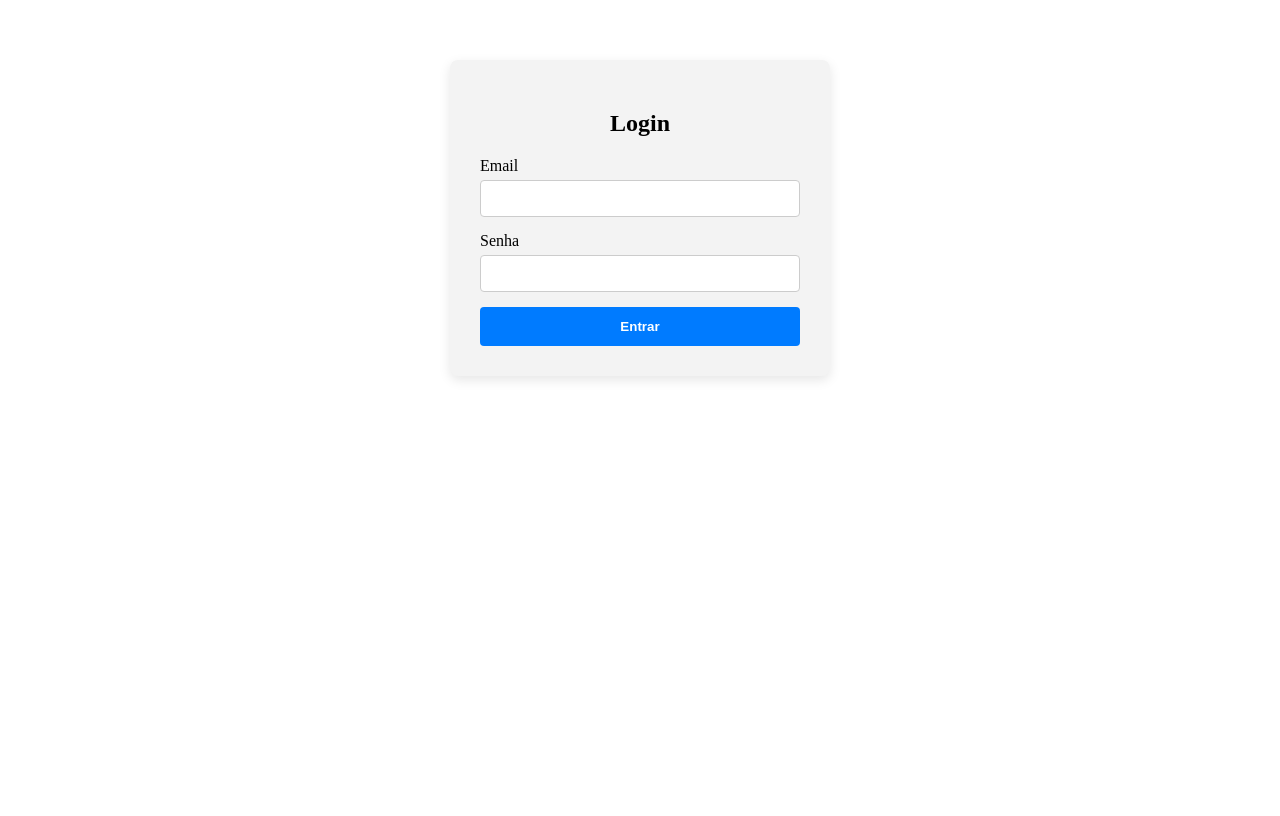
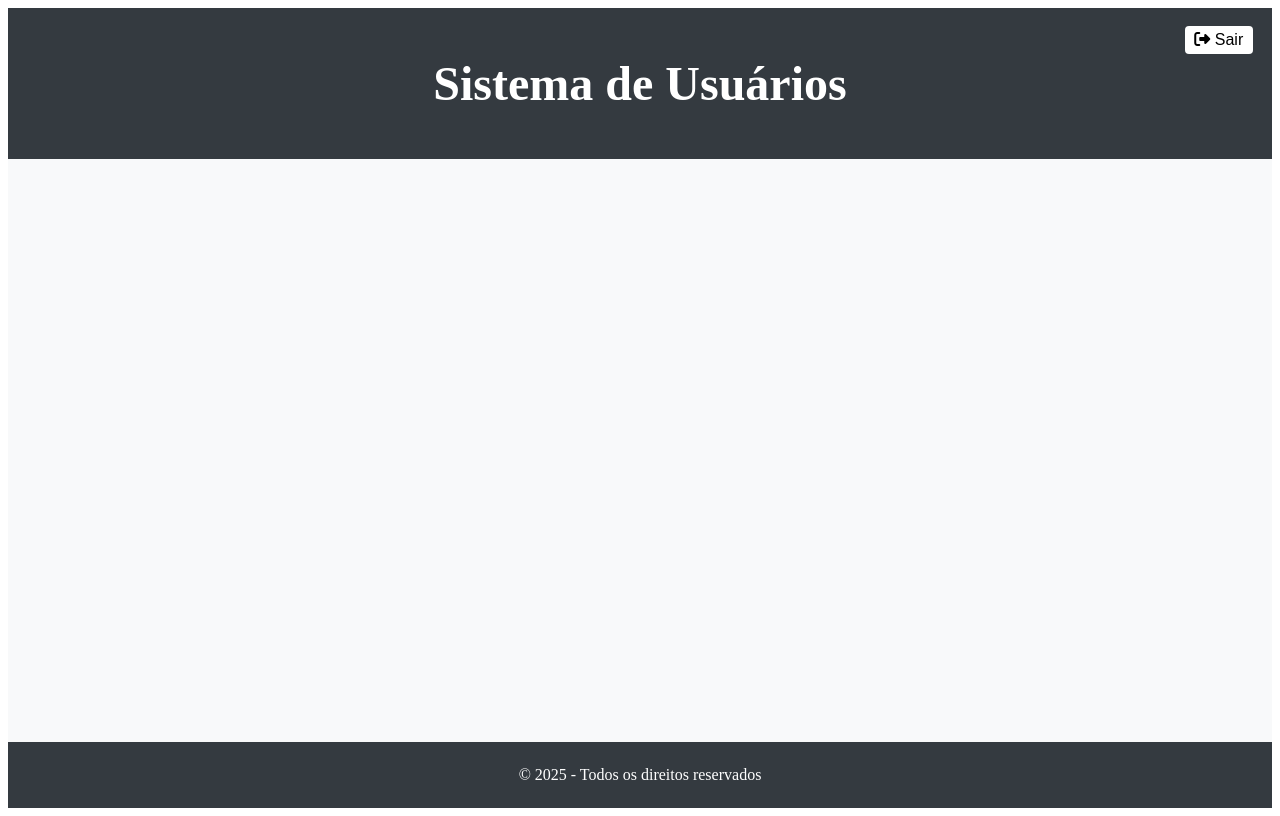
Before and after one commit to Matheus-Barros99/usuarios-app, an Angular app: page / in a window 1280 px wide. Before the commit this address led to /login. Built offline with nearby package versions, Linux system fonts and the light colour scheme.

Commit message:
layout na página

```diff
--- a/angular.json
+++ b/angular.json
@@ -32,6 +32,7 @@
               }
             ],
             "styles": [
+              "node_modules/@fortawesome/fontawesome-free/css/all.min.css",
               "src/styles.scss"
             ],
             "scripts": []
--- a/package.json
+++ b/package.json
@@ -17,6 +17,7 @@
     "@angular/platform-browser": "^19.2.0",
     "@angular/platform-browser-dynamic": "^19.2.0",
     "@angular/router": "^19.2.0",
+    "@fortawesome/fontawesome-free": "^6.7.2",
     "rxjs": "~7.8.0",
     "tslib": "^2.3.0",
     "zone.js": "~0.15.0"
--- /dev/null
+++ b/src/app/layout/layout.component.html
@@ -0,0 +1,18 @@
+<div class="layout">
+    <header>
+        <nav>
+            <button (click)="logout()" class="logout-button">
+                <i class="fas fa-sign-out-alt"></i> Sair
+              </button>
+        </nav>
+        <h1>Sistema de Usuários</h1>
+    </header>
+
+    <main>
+        <router-outlet></router-outlet>
+    </main>
+
+    <footer>
+        <p>&copy; 2025 - Todos os direitos reservados</p>
+    </footer>
+</div>
--- /dev/null
+++ b/src/app/layout/layout.component.scss
@@ -0,0 +1,40 @@
+.layout {
+  display: flex;
+  flex-direction: column;
+  height: 100vh;
+
+  header {
+    background-color: #343a40;
+    color: white;
+    padding: 1rem;
+    font-size: 1.5rem;
+    text-align: center;
+  }
+
+  nav {
+    float: right;
+  }
+
+  button {
+    padding: 0.3rem 0.6rem;
+    margin: 0 0.2rem;
+    border: none;
+    border-radius: 4px;
+    cursor: pointer;
+    font-size: 1rem;
+    background-color: white;
+  }
+
+  main {
+    flex: 1;
+    padding: 1rem;
+    background: #f8f9fa;
+  }
+
+  footer {
+    background-color: #343a40;
+    color: white;
+    padding: 0.5rem;
+    text-align: center;
+  }
+}
--- /dev/null
+++ b/src/app/layout/layout.component.ts
@@ -0,0 +1,19 @@
+import { Component } from '@angular/core';
+import { Router, RouterModule } from '@angular/router';
+import { AutenticacaoService } from '../../services/autenticacao.service';
+
+@Component({
+  selector: 'app-layout',
+  imports: [RouterModule],
+  templateUrl: './layout.component.html',
+  styleUrl: './layout.component.scss',
+  standalone: true
+})
+export class LayoutComponent {
+  constructor(private autenticacao: AutenticacaoService, private router: Router) { }
+
+  logout() {
+    this.autenticacao.logout();
+    this.router.navigate(['/login']);
+  }
+}
```
Also changed, not shown: src/app/app.routes.ts (+10 -2 lines), 2 other files (tests, documents, lock files or other folders).
